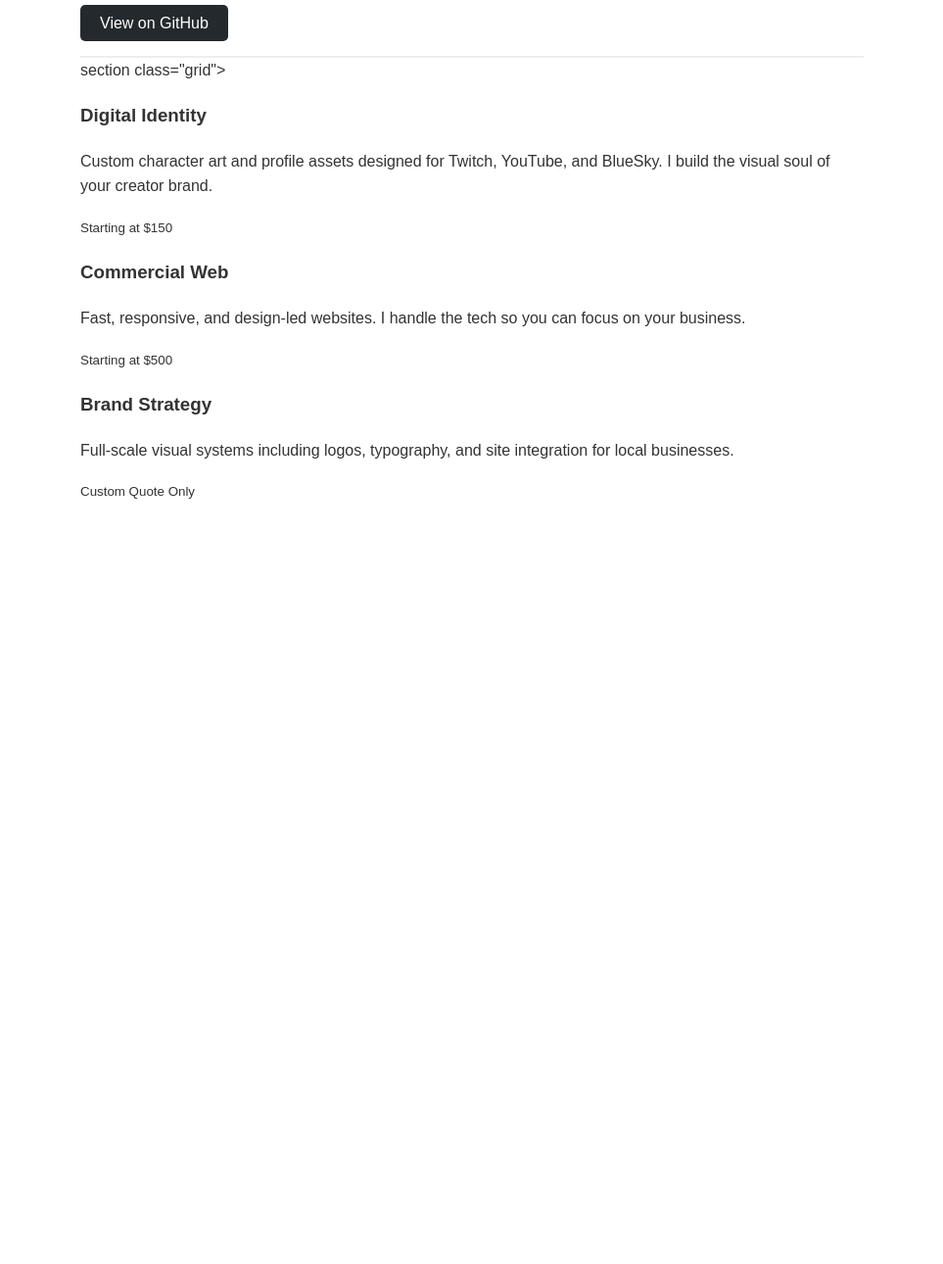
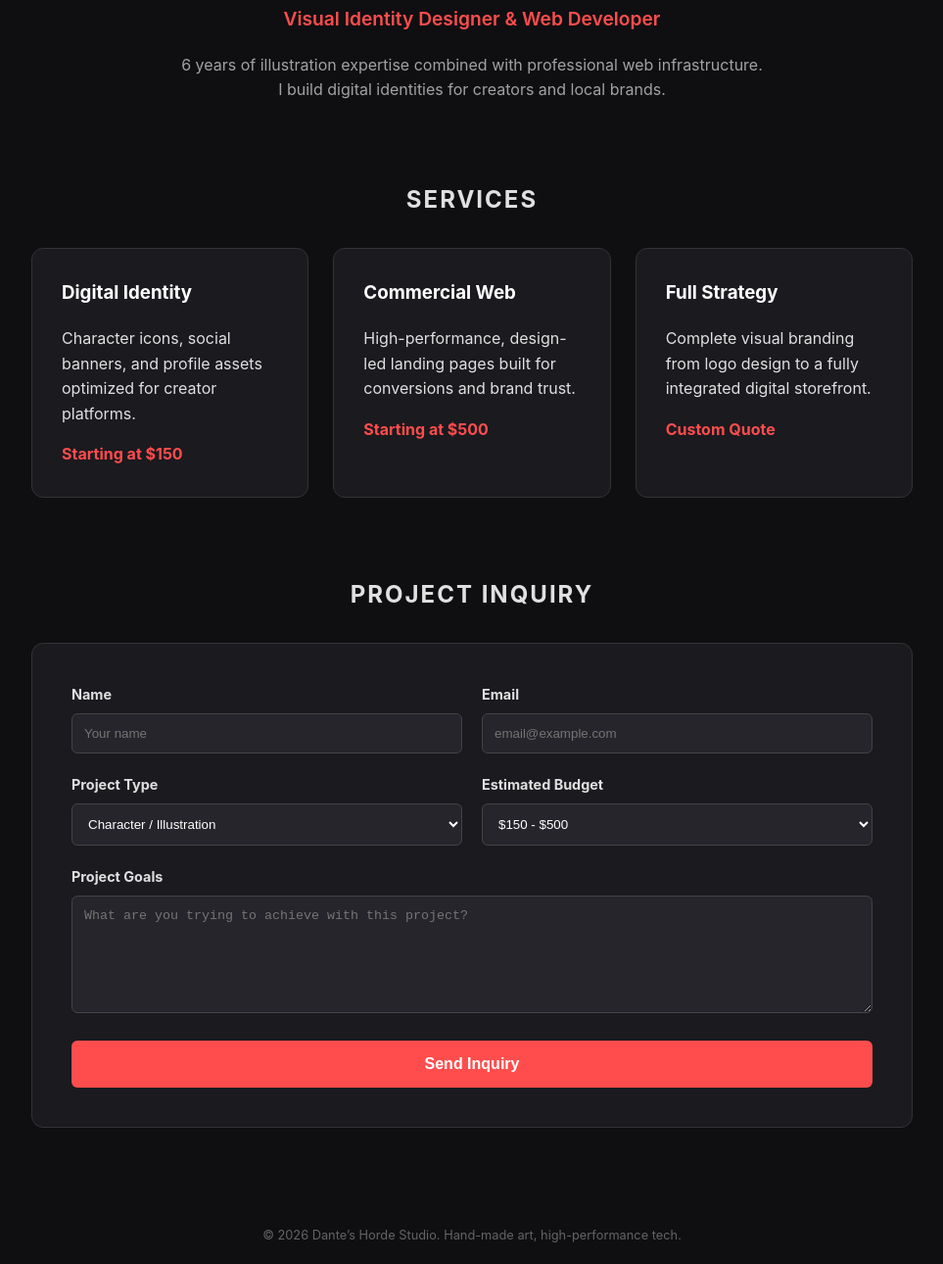
Before and after one commit to Dante-V333/customsite, a plain HTML site: page index.html in a window 1280 px wide. Shown: the part 143-1433 px from the top of the page at 98% size, without its empty margins (158-1121 px from the left). Before the commit the page ends 800 px from the top, so only its background shows below. Drawn offline with Linux system fonts and the light colour scheme.

Commit message:
index.html
build 3

```diff
--- a/index.html
+++ b/index.html
@@ -3,37 +3,219 @@
 <head>
     <meta charset="UTF-8">
     <meta name="viewport" content="width=device-width, initial-scale=1.0">
-    <title> Digital Brand Designer, Web Developer</title>
+    <title>Dante’s Horde | Visual Identity & Web Design</title>
     <style>
-        body { font-family: sans-serif; line-height: 1.6; max-width: 800px; margin: 40px auto; padding: 0 20px; color: #333; }
-        header { border-bottom: 2px solid #eee; padding-bottom: 20px; }
-        .btn { background: #24292e; color: white; padding: 10px 20px; text-decoration: none; border-radius: 5px; }
+        :root {
+            --bg: #0f0f12;
+            --text: #e0e0e0;
+            --accent: #ff4d4d; /* High-energy Rosie Red */
+            --card-bg: #1a1a1f;
+            --input-bg: #25252b;
+        }
+
+        body {
+            font-family: 'Inter', -apple-system, sans-serif;
+            background-color: var(--bg);
+            color: var(--text);
+            margin: 0;
+            line-height: 1.6;
+        }
+
+        .container {
+            max-width: 900px;
+            margin: 0 auto;
+            padding: 60px 20px;
+        }
+
+        /* Header */
+        header {
+            text-align: center;
+            margin-bottom: 80px;
+        }
+
+        h1 {
+            font-size: 3rem;
+            letter-spacing: -2px;
+            margin: 0;
+            text-transform: uppercase;
+        }
+
+        .accent { color: var(--accent); }
+
+        .tagline {
+            font-size: 1.2rem;
+            font-weight: 600;
+            margin-top: 10px;
+            color: var(--accent);
+        }
+
+        .sub-tagline {
+            max-width: 600px;
+            margin: 15px auto;
+            opacity: 0.7;
+        }
+
+        /* Service Grid */
+        .section-title {
+            text-align: center;
+            font-size: 1.5rem;
+            margin-bottom: 30px;
+            text-transform: uppercase;
+            letter-spacing: 2px;
+        }
+
+        .grid {
+            display: grid;
+            grid-template-columns: repeat(auto-fit, minmax(280px, 1fr));
+            gap: 25px;
+            margin-bottom: 80px;
+        }
+
+        .card {
+            background: var(--card-bg);
+            padding: 30px;
+            border-radius: 12px;
+            border: 1px solid #333;
+            transition: 0.3s ease;
+        }
+
+        .card:hover {
+            border-color: var(--accent);
+            transform: translateY(-5px);
+        }
+
+        .card h3 { margin-top: 0; color: #fff; }
+        .price { font-weight: bold; color: var(--accent); display: block; margin-top: 15px; }
+
+        /* Contact Form */
+        .contact-section {
+            background: var(--card-bg);
+            padding: 40px;
+            border-radius: 12px;
+            border: 1px solid #333;
+        }
+
+        form {
+            display: grid;
+            grid-template-columns: 1fr 1fr;
+            gap: 20px;
+        }
+
+        .full-width { grid-column: span 2; }
+
+        label { display: block; margin-bottom: 8px; font-size: 0.9rem; font-weight: bold; }
+
+        input, select, textarea {
+            width: 100%;
+            padding: 12px;
+            background: var(--input-bg);
+            border: 1px solid #444;
+            color: #fff;
+            border-radius: 6px;
+            box-sizing: border-box;
+        }
+
+        textarea { height: 120px; resize: vertical; }
+
+        .submit-btn {
+            grid-column: span 2;
+            background: var(--accent);
+            color: white;
+            padding: 15px;
+            border: none;
+            border-radius: 6px;
+            font-size: 1rem;
+            font-weight: bold;
+            cursor: pointer;
+            transition: 0.2s;
+        }
+
+        .submit-btn:hover { opacity: 0.9; transform: scale(1.01); }
+
+        footer {
+            text-align: center;
+            margin-top: 100px;
+            opacity: 0.4;
+            font-size: 0.8rem;
+        }
+
+        @media (max-width: 600px) {
+            form { grid-template-columns: 1fr; }
+            .full-width { grid-column: span 1; }
+            .submit-btn { grid-column: span 1; }
+        }
     </style>
 </head>
 <body>
+
+    <div class="container">
         <header>
-        <h1>Dante Hamilton</h1>
-        <p>A short, punchy description of what this repository does.</p>
-        <a href="https://github.com/YOUR_USER/YOUR_REPO" class="btn">View on GitHub</a>
+            <h1>DANTE’S <span class="accent">HORDE</span></h1>
+            <p class="tagline">Visual Identity Designer & Web Developer</p>
+            <p class="sub-tagline">
+                6 years of illustration expertise combined with professional web infrastructure.
+                I build digital identities for creators and local brands.
+            </p>
         </header>
 
- section class="grid">
+        <h2 class="section-title">Services</h2>
+        <section class="grid">
             <div class="card">
                 <h3>Digital Identity</h3>
-        <p>Custom character art and profile assets designed for Twitch, YouTube, and BlueSky. I build the visual soul of your creator brand.</p>
-        <small>Starting at $150</small>
+                <p>Character icons, social banners, and profile assets optimized for creator platforms.</p>
+                <span class="price">Starting at $150</span>
             </div>
             <div class="card">
                 <h3>Commercial Web</h3>
-        <p>Fast, responsive, and design-led websites. I handle the tech so you can focus on your business.</p>
-        <small>Starting at $500</small>
+                <p>High-performance, design-led landing pages built for conversions and brand trust.</p>
+                <span class="price">Starting at $500</span>
             </div>
             <div class="card">
-        <h3>Brand Strategy</h3>
-        <p>Full-scale visual systems including logos, typography, and site integration for local businesses.</p>
-        <small>Custom Quote Only</small>
+                <h3>Full Strategy</h3>
+                <p>Complete visual branding from logo design to a fully integrated digital storefront.</p>
+                <span class="price">Custom Quote</span>
             </div>
         </section>
-    </main>
+
+        <h2 class="section-title">Project Inquiry</h2>
+        <section class="contact-section">
+            <form action="ACTION_URL_HERE" method="POST">
+                <div>
+                    <label>Name</label>
+                    <input type="text" name="name" required placeholder="Your name">
+                </div>
+                <div>
+                    <label>Email</label>
+                    <input type="email" name="email" required placeholder="email@example.com">
+                </div>
+                <div>
+                    <label>Project Type</label>
+                    <select name="project_type">
+                        <option value="Character/Illustration">Character / Illustration</option>
+                        <option value="Web Design">Web Design</option>
+                        <option value="Full Branding">Full Branding Identity</option>
+                    </select>
+                </div>
+                <div>
+                    <label>Estimated Budget</label>
+                    <select name="budget">
+                        <option value="$150-$500">$150 - $500</option>
+                        <option value="$500-$1000">$500 - $1,000</option>
+                        <option value="$1000+">$1,000+</option>
+                    </select>
+                </div>
+                <div class="full-width">
+                    <label>Project Goals</label>
+                    <textarea name="goals" placeholder="What are you trying to achieve with this project?"></textarea>
+                </div>
+                <button type="submit" class="submit-btn">Send Inquiry</button>
+            </form>
+        </section>
+
+        <footer>
+            &copy; 2026 Dante’s Horde Studio. Hand-made art, high-performance tech.
+        </footer>
+    </div>
+
 </body>
 </html>
```
Lines whose indentation alone changed are shown as unchanged.
